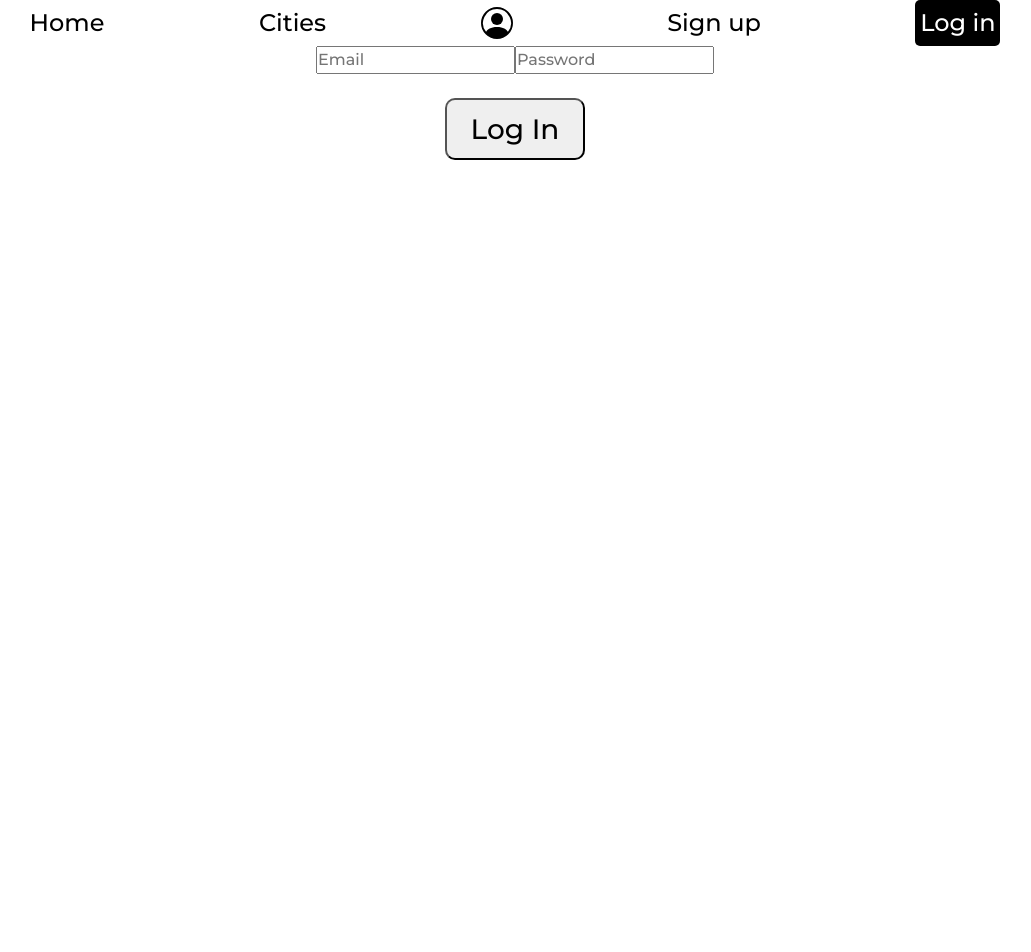
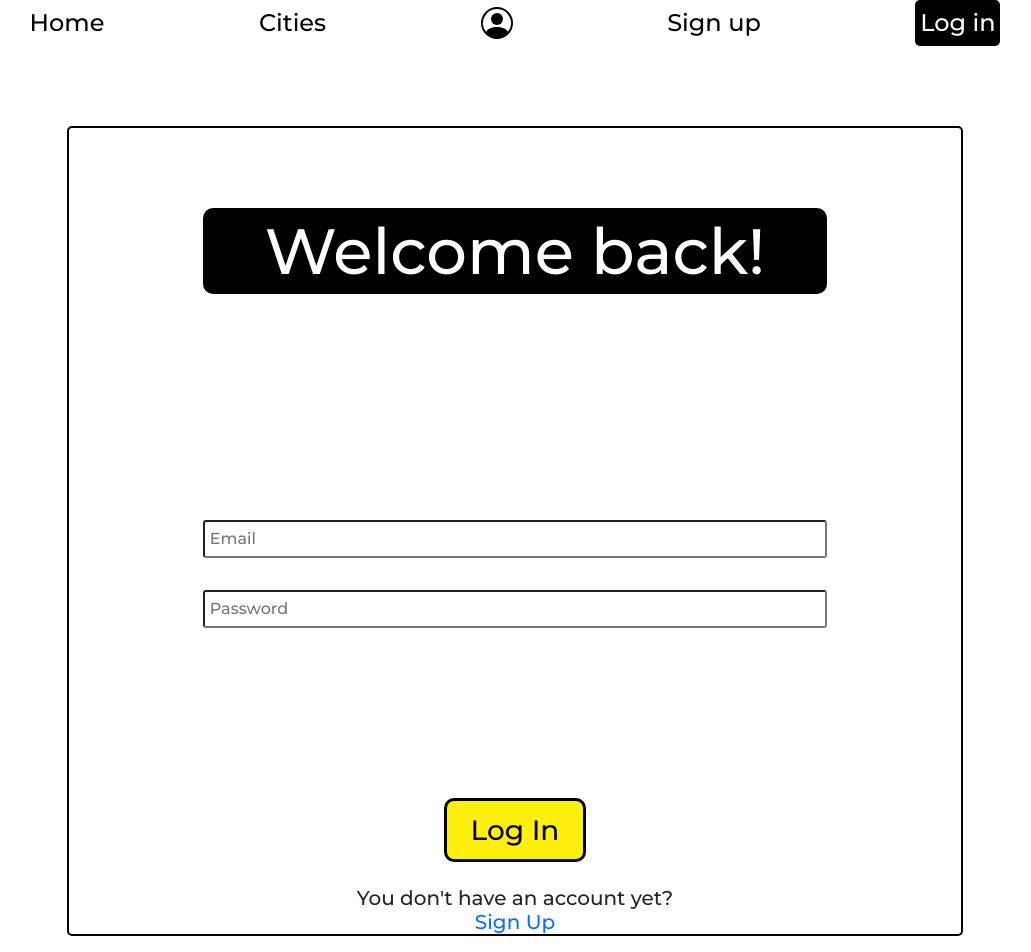
Before and after one commit to LucreGillone/MyTinerary-Gillone, a React (Create React App) app in the folder frontend/: page /logIn in a window 1280 px wide. Shown: the top 952 px of the page, without its empty margins (125-1156 px from the left). Before the commit the page ends 800 px from the top, so only its background shows below. Built offline with nearby package versions, Linux system fonts and the light colour scheme.

Commit message:
Forms styles

```diff
--- a/frontend/src/App.css
+++ b/frontend/src/App.css
@@ -19,6 +19,8 @@ main {
     display: flex;
     flex-direction: column;
     align-items: center;
+    justify-content: space-evenly;
+    min-height: 80vh;
 }
 
 div.hero {
@@ -395,6 +397,7 @@ div.itinerary {
 div.itinerary:hover {
     box-shadow: 0px 0px 5px 2px rgba(0,0,0,0.75);
 }
+
 div.itineraryContent {
     width: 100%;
     display: flex;
@@ -462,11 +465,66 @@ button.viewMore:hover {
     background-color: rgb(168, 168, 164);
 }
 
-form fieldset{
+form {
     display: flex;
     flex-direction: column;
     align-items: center;
-    justify-content: space-evenly;
+    justify-content: center;
+    min-height: 50vh;
+    width: 100%
+}
+
+.userForm {
+    width: 70%;
+    border:  2px solid black;
+    display: flex;
+    flex-direction: column;
+    justify-content: center;
+    align-items: center;
+    margin: 5rem 0;
+    border-radius: 5px;
+}
+
+.userForm h2 {
+    font-size: 8vmin;
+    background-color: black;
+    width: 70%;
+    text-align: center;
+    border: 5px solid white;
+    margin: 5rem 0;
+    color:white;
+    border-radius: 10px;
+    border-color: black;
+}
+
+.userForm input, .userForm select {
+    border-radius: 3px;
+    width: 70%;
+    padding: 5px;
+    margin: 1rem;
+}
+
+.userForm button {
+    border: 3px solid black;
+    background-color: rgb(255, 239, 13);
+}
+
+.userForm button:hover {
+    border: 3px solid white;
+    background-color: black;
+    color:rgb(235, 235, 74);;
+}
+
+.userForm:hover {
+    box-shadow: 0px 0px 5px 2px rgba(0,0,0,0.75);
+}
+
+.userForm a {
+    text-decoration: none;
+}
+
+.userForm span {
+    text-align: center;
 }
 
 @media screen and (max-width:1500px) {
--- a/frontend/src/pages/LogIn.js
+++ b/frontend/src/pages/LogIn.js
@@ -1,6 +1,7 @@
 import NavBar from "../components/NavBar"
 import {useState} from "react"
 import axios from "axios"
+import {Link} from "react-router-dom"
 
 const LogIn = () => {
     const [logUser, setLogUser] = useState ({
@@ -38,15 +39,22 @@ const LogIn = () => {
 
     return (
         <>
-            <NavBar/>
             <main>
-                <form>
-                    <input type="email" onChange={inputHandler} name="email" placeholder="Email" autoComplete="nope"/>
-                    <input type="password" onChange={inputHandler} name="password" placeholder="Password" autoComplete="nope"/>
-                </form>
-                <button onClick={submitForm}>Log In</button>
+                <NavBar/>
+                <div className="userForm">
+                    <h2>Welcome back!</h2>
+                    <form>
+                        <input type="email" onChange={inputHandler} name="email" placeholder="Email" autoComplete="nope"/>
+                        <input type="password" onChange={inputHandler} name="password" placeholder="Password" autoComplete="nope"/>
+                    </form>
+                    <button onClick={submitForm}>Log In</button>
+                    <span className="logIn/signUp">
+                        <h5>You don't have an account yet?</h5>
+                        <Link to="/signUp"><h5>Sign Up</h5></Link>
+                    </span>
+
+                </div>
             </main>
-
 
         </>
     )
--- a/frontend/src/pages/SignUp.js
+++ b/frontend/src/pages/SignUp.js
@@ -1,6 +1,7 @@
 import NavBar from "../components/NavBar"
 import {useEffect, useState} from "react"
 import axios from "axios"
+import {Link} from "react-router-dom"
 
 const SignUp = () => {
     const [countries, setCountries] = useState ([])
@@ -25,7 +26,7 @@ const SignUp = () => {
 
     }, [])
 
-    console.log(countries)
+
 
     const inputHandler = (e) => {
         setNewUser({
@@ -55,8 +56,9 @@ const SignUp = () => {
 
     return (
         <>
+        <main>
             <NavBar/>
-            <main>
+            <div className="userForm">
                 <h2>Create an Account!</h2>
                 <form>
                         <input type="text" onChange={inputHandler}  name="firstName" placeholder="First Name" autoComplete="nope"/>
@@ -73,7 +75,13 @@ const SignUp = () => {
                         <input type="password" onChange={inputHandler} name="password" placeholder="Password" autoComplete="nope"/>
                 </form>
                 <button onClick={submitForm}>Sign Up</button>
-            </main>
+                <span className="logIn/signUp">
+                    <h5>Already have an account?</h5>
+                    <Link to="/logIn"><h5>Log In</h5></Link>
+                </span>
+            </div>
+
+        </main>
 
         </>
     )
```
